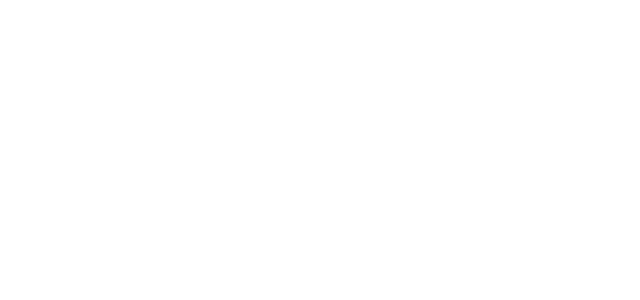
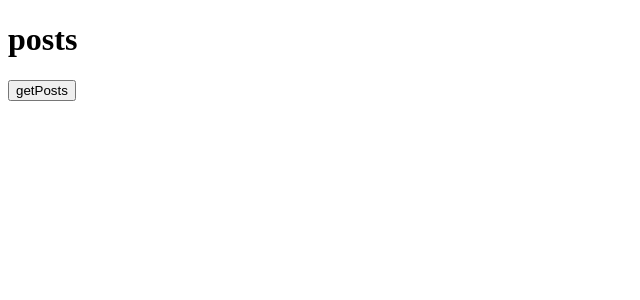
Before and after one commit to stevenjchang/steves_boilerplate, a React app: page /posts in a window 1280 px wide. Shown: the top 300 px of the page, without its empty margins (0-640 px from the left). Built offline with nearby package versions, Linux system fonts and the light colour scheme.

Commit message:
add sample container with mapState and mapDispatch

```diff
--- /dev/null
+++ b/client/src/actions/index.js
@@ -0,0 +1,10 @@
+import axios from 'axios';
+
+export const getPosts = () => {
+  return dispatch => axios.get('/posts')
+  .then(res => res.items)
+  .then(
+    data => dispatch({ type: 'GET_POSTS', data }),
+    err => dispatch({ type: 'GET_POSTS_ERROR', err }),
+  );
+};
--- a/client/src/components/App.js
+++ b/client/src/components/App.js
@@ -5,8 +5,8 @@ import { Link } from 'react-router-dom';
   render() {
     return (
       <div>
-        <Link to={'list'}>
-          <button variant="raised">My List</button>
+        <Link to={'posts'}>
+          <button variant="raised">Show Posts</button>
         </Link>
       </div>
     );
--- /dev/null
+++ b/client/src/components/PostList.js
@@ -0,0 +1,19 @@
+import React from 'react';
+import PropTypes from 'prop-types';
+
+const PostList = ({ posts, getPosts }) => {
+  return (
+    <>
+      <h1>posts</h1>
+      <button
+        onClick={getPosts}
+      >getPosts
+      </button>
+    </>
+  )
+}
+
+PostList.propTypes = {
+}
+
+export default PostList;
--- /dev/null
+++ b/client/src/containers/PostListContainer.js
@@ -0,0 +1,18 @@
+import { connect } from 'react-redux';
+import { getPosts } from '../actions';
+import PostList from '../components/PostList';
+
+const mapStateToProps = (state) => ({
+  posts: state.posts,
+});
+
+const mapDispatchToProps = (dispatch) => ({
+  getPosts: () => dispatch(getPosts()),
+});
+
+const PostListContainer = connect(
+  mapStateToProps,
+  mapDispatchToProps
+)(PostList);
+
+export default PostListContainer;
--- a/client/src/router.js
+++ b/client/src/router.js
@@ -2,6 +2,7 @@ import React, { Component } from 'react';
 import { BrowserRouter, Route, Switch } from 'react-router-dom';
 
 import App from './components/App';
+import PostListContainer from './containers/PostListContainer';
 
 const Error = () => (
   <div>
@@ -17,6 +18,7 @@ class Router extends Component {
         <Switch>
           <Route path='/list' component={Error} />
           <Route path='/' component={App} exact />
+          <Route path='/posts' component={PostListContainer} />
         </Switch>
         </div>
       </BrowserRouter>
--- a/package.json
+++ b/package.json
@@ -14,6 +14,7 @@
     "dev": "concurrently \"npm run server\" \"npm run client\""
   },
   "dependencies": {
+    "axios": "^0.18.0",
     "dotenv": "^7.0.0",
     "html-webpack-plugin": "^3.2.0",
     "knex": "^0.16.5",
```
Also changed, not shown: client/src/components/PostDetail.js (added).
